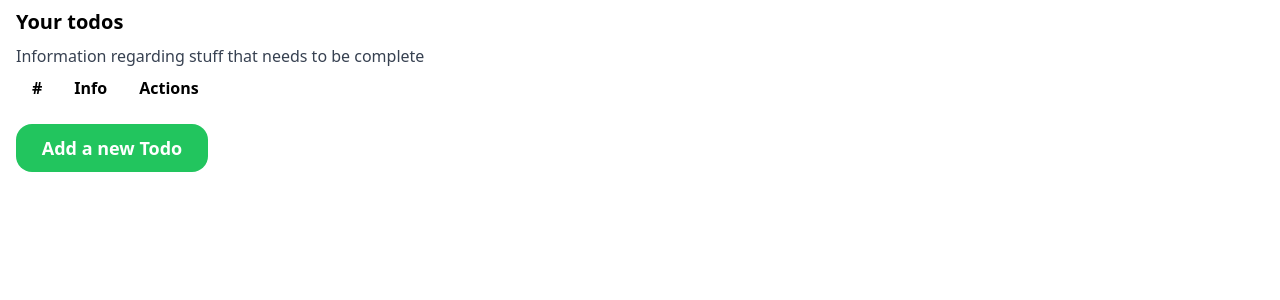
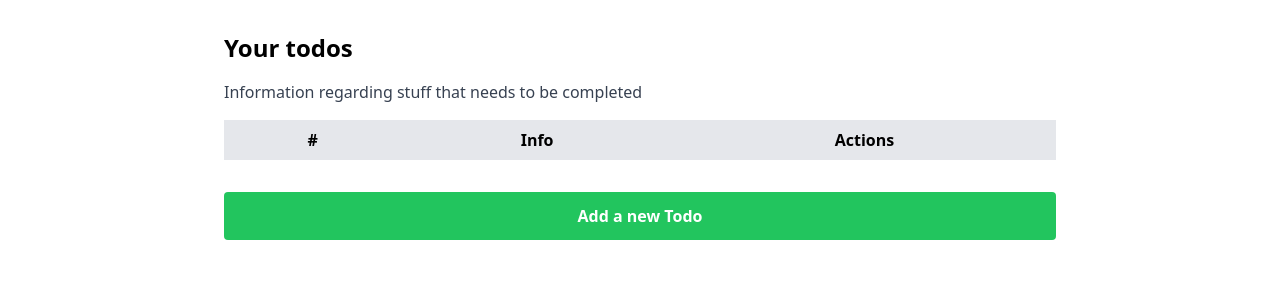
Before and after one commit to DanteLopezL/fastapi_mvc, a FastAPI app: page /todos/ in a window 1280 px wide. Shown: the part 76-376 px from the top of the page. Run offline with FastAPI, Linux system fonts and the light colour scheme; data that the repository does not hold is empty; some libraries are stand-ins or nearby versions.

Commit message:
Beautified home and new pages

```diff
--- a/app/templates/home.html
+++ b/app/templates/home.html
@@ -1,46 +1,40 @@
 {% include 'layout.html' %}
 
 <div class="mx-auto px-4">
-    <div class="flex flex-wrap -mx-2 overflow-hidden sm:-mx-1 md:-mx-2 lg:-mx-2 xl:-mx-2">
-        <div
-            class="my-2 px-2 w-full overflow-hidden sm:my-1 sm:px-1 sm:w-1/2 md:my-2 md:px-2 md:w-1/2 lg:my-2 lg:px-2 lg:w-1/2 xl:my-2 xl:px-2 xl:w-1/2">
-            <h2 class="font-bold text-xl mb-2">Your todos</h2>
-            <p class="text-gray-700 text-base">Information regarding stuff that needs to be complete</p>
+    <div class="flex justify-center">
+        <div class="w-full lg:w-3/4 xl:w-2/3">
+            <div class="my-8">
+                <h2 class="font-bold text-2xl mb-4">Your todos</h2>
+                <p class="text-gray-700 text-base mb-4">Information regarding stuff that needs to be completed</p>
 
-            <table class="table-auto mb-4">
+                <div class="overflow-x-auto">
+                    <table class="w-full table-auto">
                         <thead>
-                    <tr>
+                            <tr class="bg-gray-200">
                                 <th class="px-4 py-2">#</th>
                                 <th class="px-4 py-2">Info</th>
                                 <th class="px-4 py-2">Actions</th>
                             </tr>
                         </thead>
                         <tbody>
-
                             {% for todo in todos %}
-                        <tr>
-                            <td class="border px-4 py-2"> {{todo._id}} </td>
-                            <td class="border px-4 py-2"> {{ todo.title }} </td>
+                            <tr class="hover:bg-gray-100">
+                                <td class="border px-4 py-2">{{ todo._id }}</td>
+                                <td class="border px-4 py-2">{{ todo.title }}</td>
                                 <td class="border px-4 py-2">
-                                <button
-                                    class="bg-blue-500 hover:bg-blue-700 text-white font-bold py-2 px-4 rounded">Complete</button>
-                                <button
-                                    onclick="window.location.href='/todos/edit'"
-                                    class="bg-yellow-500 hover:bg-yellow-700 text-white font-bold py-2 px-4 rounded">Edit</button>
+                                    <button class="bg-blue-500 hover:bg-blue-700 text-white font-bold py-2 px-4 rounded">Complete</button>
+                                    <button onclick="window.location.href='/todos/edit'" class="bg-yellow-500 hover:bg-yellow-700 text-white font-bold py-2 px-4 rounded">Edit</button>
                                 </td>
                             </tr>
                             {% endfor %}
-
                         </tbody>
                     </table>
+                </div>
 
-
-            <button onclick="window.location.href='/todos/new'" class="group relative h-12 w-48 overflow-hidden rounded-2xl bg-green-500 text-lg font-bold text-white">
+                <button onclick="window.location.href='/todos/new'" class="mt-8 block w-full bg-green-500 hover:bg-green-600 text-white font-bold py-3 px-4 rounded">
                     Add a new Todo
-                <div
-                    class="absolute inset-0 h-full w-full scale-0 rounded-2xl transition-all duration-300 group-hover:scale-100 group-hover:bg-white/30">
-                </div>
                 </button>
             </div>
         </div>
     </div>
+</div>
```
Also changed, not shown: app/templates/add-todo.html (+16 -19 lines). Lines whose indentation alone changed are shown as unchanged.
